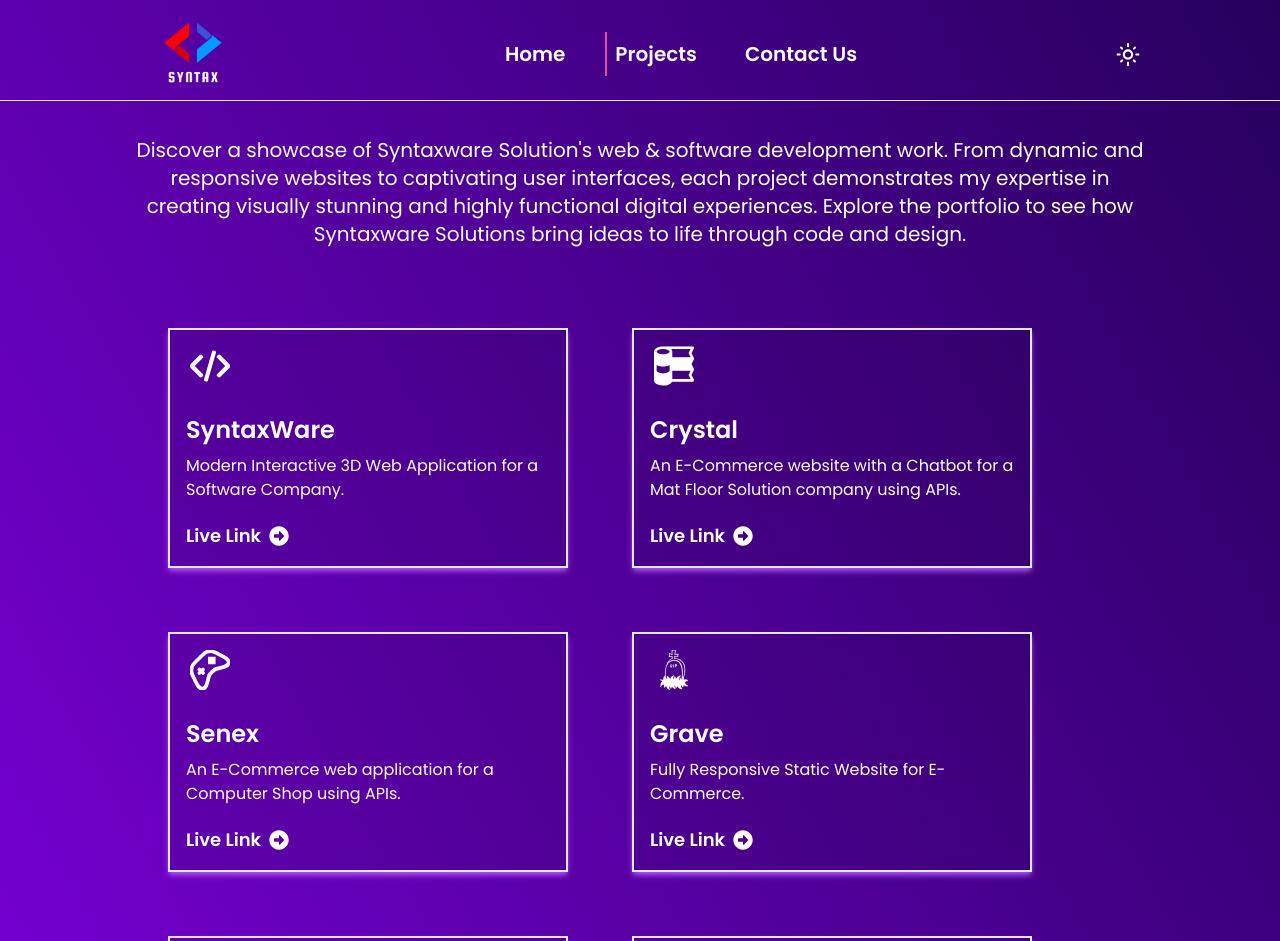
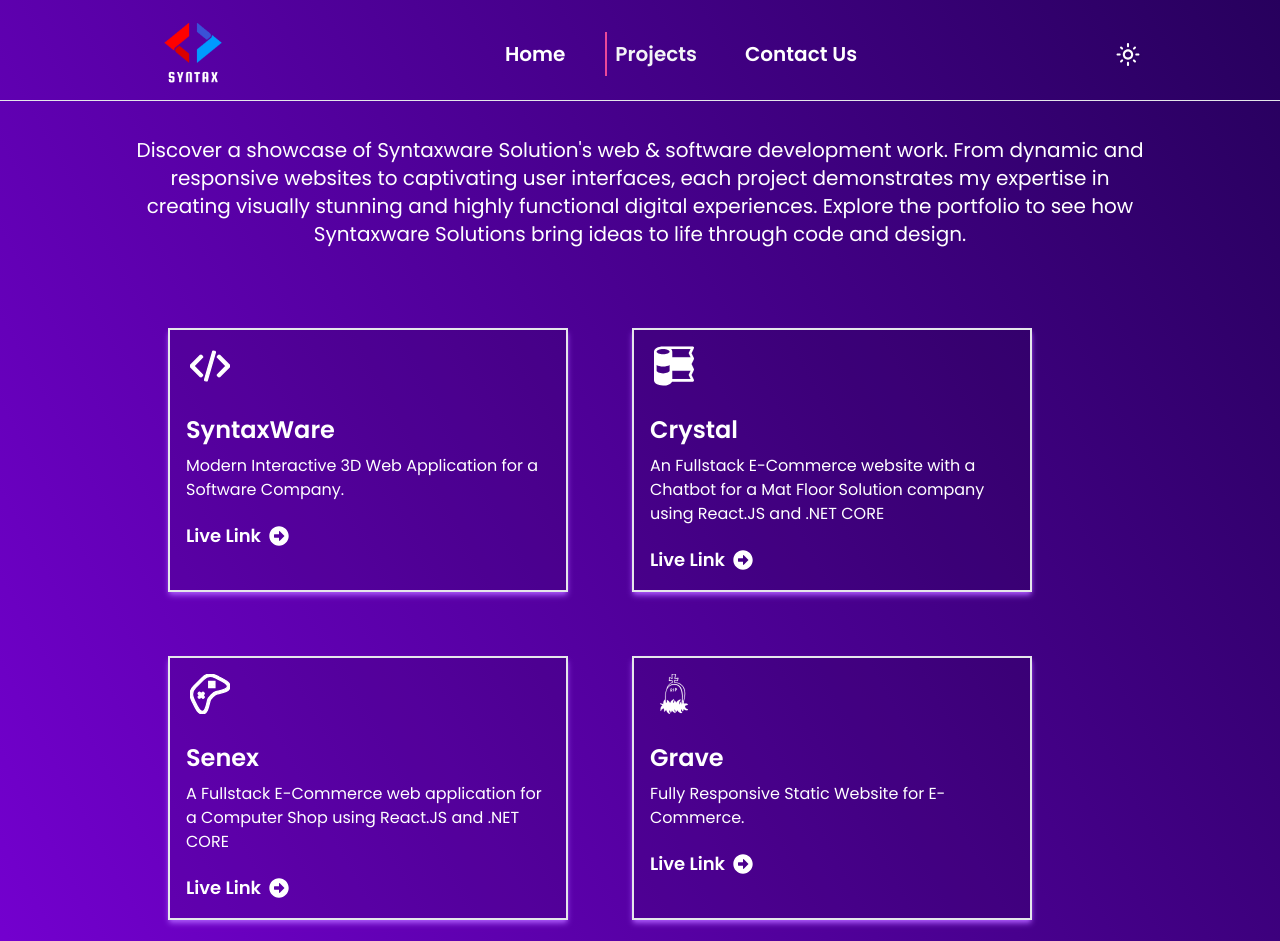
Before and after one commit to SahanDev00/Syntax, a React (Create React App) app: page /projects in a window 1280 px wide. Shown: the top 941 px of the page. Built offline with nearby package versions, Linux system fonts and the light colour scheme; no server answers.

Commit message:
commited

```diff
--- a/src/Pages/Projects.jsx
+++ b/src/Pages/Projects.jsx
@@ -29,14 +29,15 @@ const Projects = () => {
         iconUrl: mat,
         theme: 'btn-back-yellow',
         name: "Crystal",
-        description: 'An E-Commerce website with a Chatbot for a Mat Floor Solution company using APIs.',
-        link: 'https://crystal-mats.netlify.app/',
+        description: 'An Fullstack E-Commerce website with a Chatbot for a Mat Floor Solution company using React.JS and .NET CORE',
+        link: 'https://kmat.worldpos.biz/',
+        //link: 'https://crystal-mats.netlify.app/',
     },
     {
         iconUrl: senex,
         theme: 'btn-back-yellow',
         name: "Senex",
-        description: 'An E-Commerce web application for a Computer Shop using APIs.',
+        description: 'A Fullstack E-Commerce web application for a Computer Shop using React.JS and .NET CORE',
         link: 'https://senex3.netlify.app',
     },
     {
```
